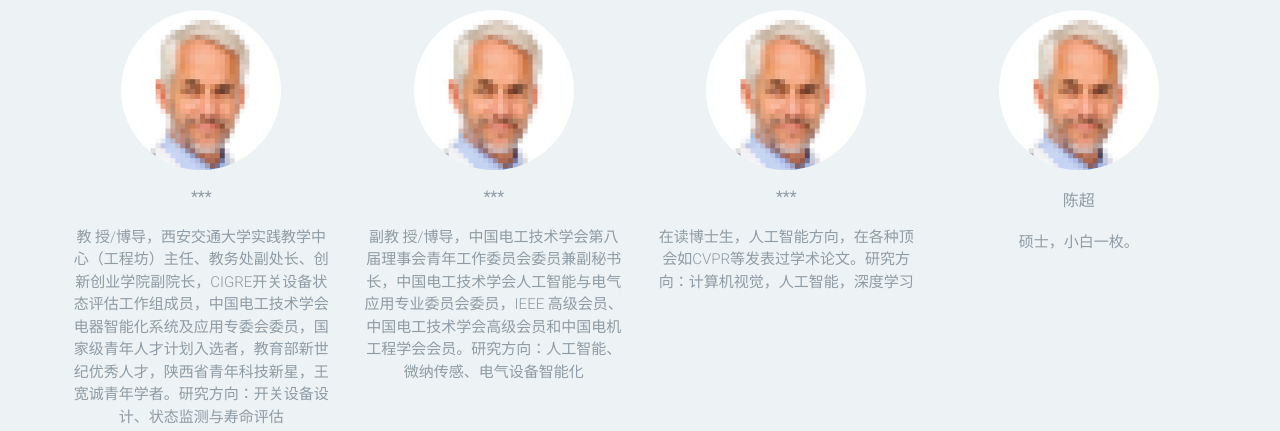
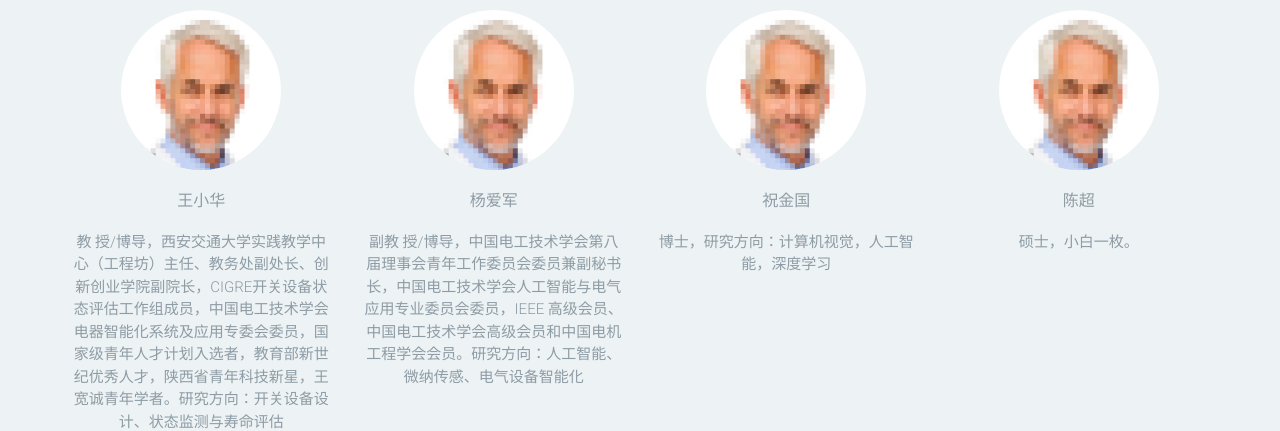
Before and after one commit to Lechatelia/xjturmkz.github.io, a plain HTML site: page about.html in a window 1280 px wide. Shown: the part 405-836 px from the top of the page. Drawn offline with Linux system fonts and the light colour scheme.

Commit message:
Add files via upload

```diff
--- a/about.html
+++ b/about.html
@@ -69,16 +69,16 @@
 								<h2 class="section-title">核心成员</h2>
 								<ol class="circle">
 									<li>
-										<h3>***</h3>
+										<h3>王小华</h3>
 										<p>教 授/博导，西安交通大学实践教学中心（工程坊）主任、教务处副处长、创新创业学院副院长，CIGRE开关设备状态评估工作组成员，中国电工技术学会电器智能化系统及应用专委会委员，国家级青年人才计划入选者，教育部新世纪优秀人才，陕西省青年科技新星，王宽诚青年学者。研究方向：开关设备设计、状态监测与寿命评估</p>
 									</li>
 									<li>
-										<h3>***</h3>
+										<h3>杨爱军</h3>
 										<p>副教 授/博导，中国电工技术学会第八届理事会青年工作委员会委员兼副秘书长，中国电工技术学会人工智能与电气应用专业委员会委员，IEEE 高级会员、中国电工技术学会高级会员和中国电机工程学会会员。研究方向：人工智能、微纳传感、电气设备智能化</p>
 									</li>
 									<li>
-										<h3>***</h3>
-										<p>在读博士生，人工智能方向，在各种顶会如CVPR等发表过学术论文。研究方向：计算机视觉，人工智能，深度学习</p>
+										<h3>祝金国</h3>
+										<p>博士，商汤科技领军人物，人工智能领域的顶级专家，在各种顶会如CVPR等发表过学术论文。研究方向：计算机视觉，人工智能，深度学习</p>
 									</li>
 								</ol>
 							</div>
@@ -133,7 +133,7 @@
 							<div class="col-md-3">
 								<div class="team">
 									<img src="images/person-1.jpg" alt="" class="team-image">
-									<h3 class="team-name">***</h3>
+									<h3 class="team-name">王小华</h3>
 									<p>教 授/博导，西安交通大学实践教学中心（工程坊）主任、教务处副处长、创新创业学院副院长，CIGRE开关设备状态评估工作组成员，中国电工技术学会电器智能化系统及应用专委会委员，国家级青年人才计划入选者，教育部新世纪优秀人才，陕西省青年科技新星，王宽诚青年学者。研究方向：开关设备设计、状态监测与寿命评估</p>
 									<!--<div class="social-links">
 										<a href=""><i class="fa fa-facebook"></i></a>
@@ -146,7 +146,7 @@
 							<div class="col-md-3">
 								<div class="team">
 									<img src="images/person-1.jpg" alt="" class="team-image">
-									<h3 class="team-name">***</h3>
+									<h3 class="team-name">杨爱军</h3>
 									<p>副教 授/博导，中国电工技术学会第八届理事会青年工作委员会委员兼副秘书长，中国电工技术学会人工智能与电气应用专业委员会委员，IEEE 高级会员、中国电工技术学会高级会员和中国电机工程学会会员。研究方向：人工智能、微纳传感、电气设备智能化</p>
 									<!--<div class="social-links">
 										<a href=""><i class="fa fa-facebook"></i></a>
@@ -159,8 +159,8 @@
 							<div class="col-md-3">
 								<div class="team">
 									<img src="images/person-1.jpg" alt="" class="team-image">
-									<h3 class="team-name">***</h3>
-									<p>在读博士生，人工智能方向，在各种顶会如CVPR等发表过学术论文。研究方向：计算机视觉，人工智能，深度学习</p>
+									<h3 class="team-name">祝金国</h3>
+									<p>博士，研究方向：计算机视觉，人工智能，深度学习</p>
 									<!--<div class="social-links">
 										<a href=""><i class="fa fa-facebook"></i></a>
 										<a href=""><i class="fa fa-twitter"></i></a>
```
